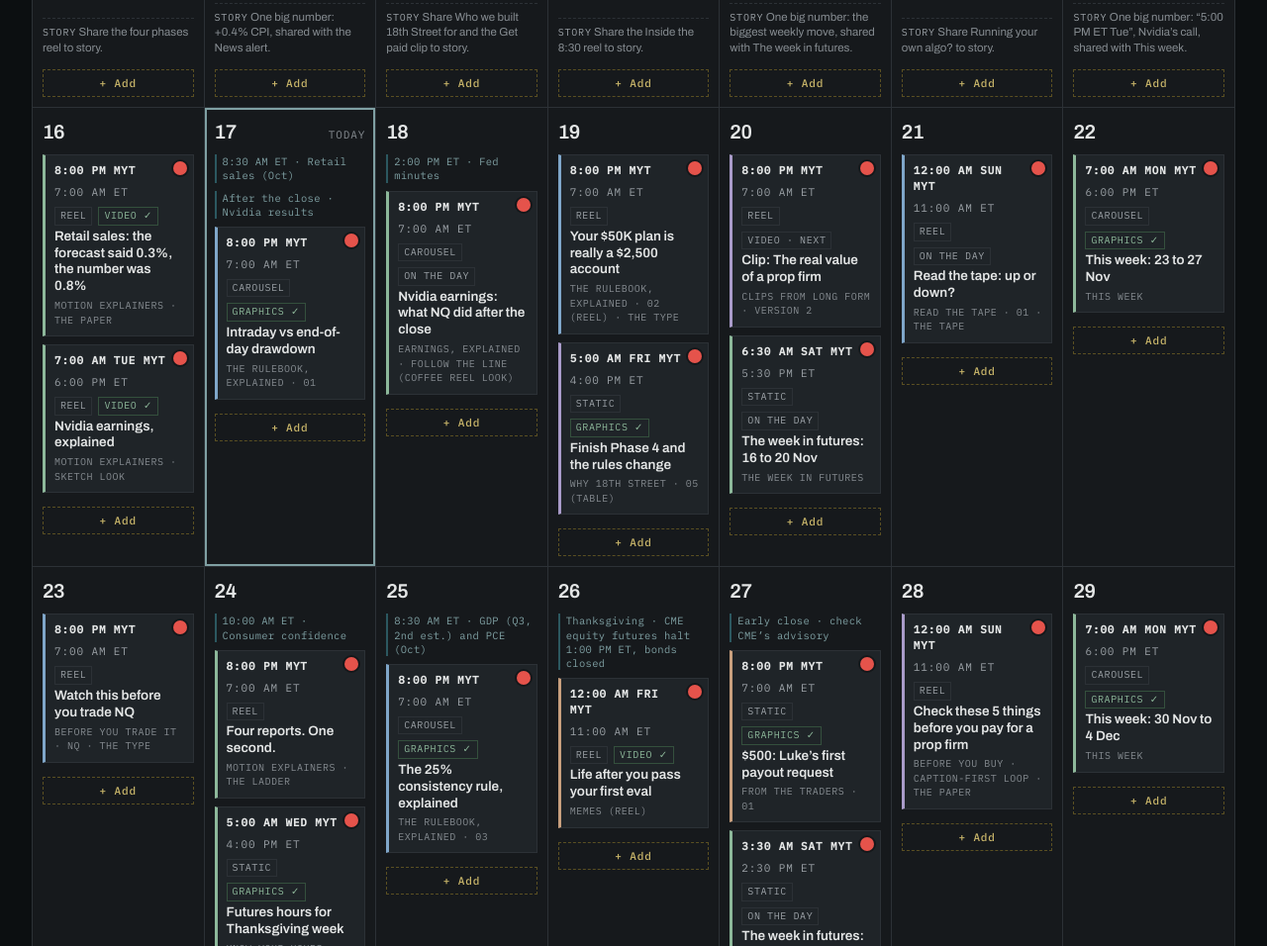
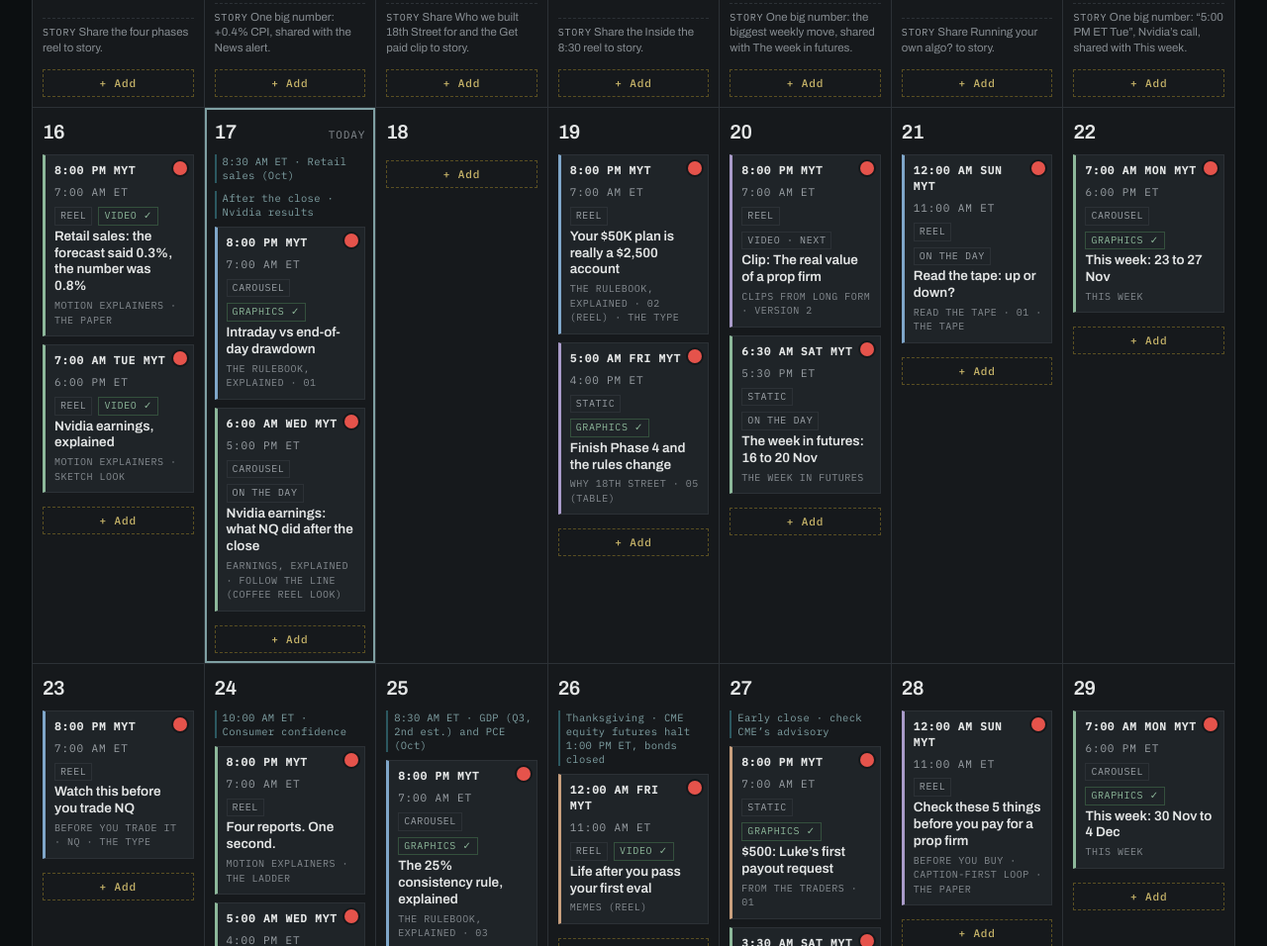
Before and after one commit to gabmiren/18thStreetContentCalendar, a plain HTML site: page index.html in a window 1280 px wide. Shown: the part 1643-2599 px from the top of the page at 99% size. Drawn offline with Linux system fonts and the light colour scheme.

Commit message:
Nvidia carousel moves to the call start, Tue 17 Nov 5:00 PM ET (6:00 AM MYT Wed); v10 mockup with the 4:00 to 5:00 PM window
Co-Authored-By: Claude Opus 5.5 <noreply@anthropic.com>
Claude-Session: https://claude.ai/code/session_014Wg4vrbUHuvhzFAHpXmA7F

```diff
--- a/index.html
+++ b/index.html
@@ -3002,6 +3002,22 @@ function buildGrid(){
    text:"Nvidia reported after the close, and NQ futures didn’t wait for morning.\n\n[+0.9%] by [7:53 PM] ET: [$5,280] on one NQ contract, [$528] on one MNQ micro.",
    note:"BUILD ON THE DAY: slides 1, 2, 4 and 5 of the rebuilt carousel (X takes four images). Fill the brackets with the same figures as Instagram."}); } }));
  STORIES["2026-11-18"]="Share the Nvidia carousel after it posts. Later, share the Capital Partner table.";
+})();
+
+// ---- 17 Nov: Nvidia carousel moves to the start of the call, Tue 17 Nov 5:00 PM ET (6:00 AM MYT Wed); v10 mockup with the 4:00 to 5:00 PM window (Gabriel) ----
+(function(){
+ const w=POSTS.find(x=>x.title==="Nvidia earnings: what NQ did after the close"); if(!w) return; delete w._uid; delete w._o;
+ Object.assign(w,{date:"2026-11-17",time:"17:00",gfx:["nvc10_1","nvc10_2","nvc10_3","nvc10_4","nvc10_5","nvc10_6"],gver:"v10 · MOCKUP with Q2 numbers",
+  draftNote:"BUILD ON THE DAY: mockup v10 ready. Rebuild with the real figures between the 4:20 PM ET results and the 5:00 PM ET call (5:20 to 6:00 AM MYT Wed).",
+  due:"Jay’s OK on the v10 template by Tue 17 Nov, before the results; real figures in by 4:55 PM ET (5:55 AM MYT Wed)",
+  caption:w.caption.replace("after Tuesday’s 4:00 PM ET close. Nasdaq futures kept trading, and NQ moved [+0.9%] by [7:53 PM] ET, about [264] points.","after today’s 4:00 PM ET close. NQ futures moved [+0.9%] by 5:00 PM ET, when the call began, about [264] points."),
+  notes:"BUILD ON THE DAY, POST WHEN THE CALL GOES LIVE. Results land about 4:20 PM ET (5:20 AM MYT Wed); the call starts at 5:00 PM ET (6:00 AM MYT Wed), per NVIDIA’s press release. That leaves about 40 minutes: fill DATA in nvda_carousel_v10.html, check every figure against two sources, re-render, fill the caption and X brackets, post at 5:00 PM ET. NQ starts its daily one-hour pause at 5:00 PM ET, so the move shown is 4:00 to 5:00 PM ET.\nFast lane: Jay needs to OK the v10 template before the results so only the figures change on the morning. Gabriel will check in on Wed 18 Nov morning MYT to do this.\n"+(w.notes||"").replace(/^BUILD ON THE DAY\. [^\n]*\n/,"")});
+ (w.changes=w.changes||[]).push("17 Nov: moved to Tue 17 Nov 5:00 PM ET (6:00 AM MYT Wed), posted as the call goes live; v10 mockup shows the 4:00 to 5:00 PM ET window.");
+ X_PLAN.forEach(d=>{ const i=d.posts.findIndex(q=>q.from==="Nvidia earnings: what NQ did after the close"); if(i<0) return; const q=d.posts.splice(i,1)[0]; delete q._uid; delete q._o;
+  Object.assign(q,{t:"17:00",gfx:["nvc10_1","nvc10_2","nvc10_4","nvc10_5"],text:"Nvidia reported after the close, and NQ futures didn’t wait for morning.\n\n[+0.9%] by 5:00 PM ET: [$5,280] on one NQ contract, [$528] on one MNQ micro.",note:"BUILD ON THE DAY: post at 5:00 PM ET with Instagram. Slides 1, 2, 4 and 5 of the rebuilt carousel. Same figures as Instagram."});
+  let t=X_PLAN.find(z=>z.date==="2026-11-17"); if(!t){t={date:"2026-11-17",posts:[]};X_PLAN.push(t);} t.posts.push(q); });
+ STORIES["2026-11-18"]="Share Life as a Capital Partner in the afternoon.";
+ STORIES["2026-11-17"]=(STORIES["2026-11-17"]||"")+" Share the Nvidia carousel once it posts at 5:00 PM ET.";
 })();
 
 // ---- On-screen editing. Edits are an overlay on the published data: saved to the artifact's shared store when it is available (owner writes), and always in this browser. ----
```
Also changed, not shown: img/nvc10_1.jpg (added), img/nvc10_2.jpg (added), img/nvc10_3.jpg (added), img/nvc10_4.jpg (added), img/nvc10_5.jpg (added), img/nvc10_6.jpg (added).
